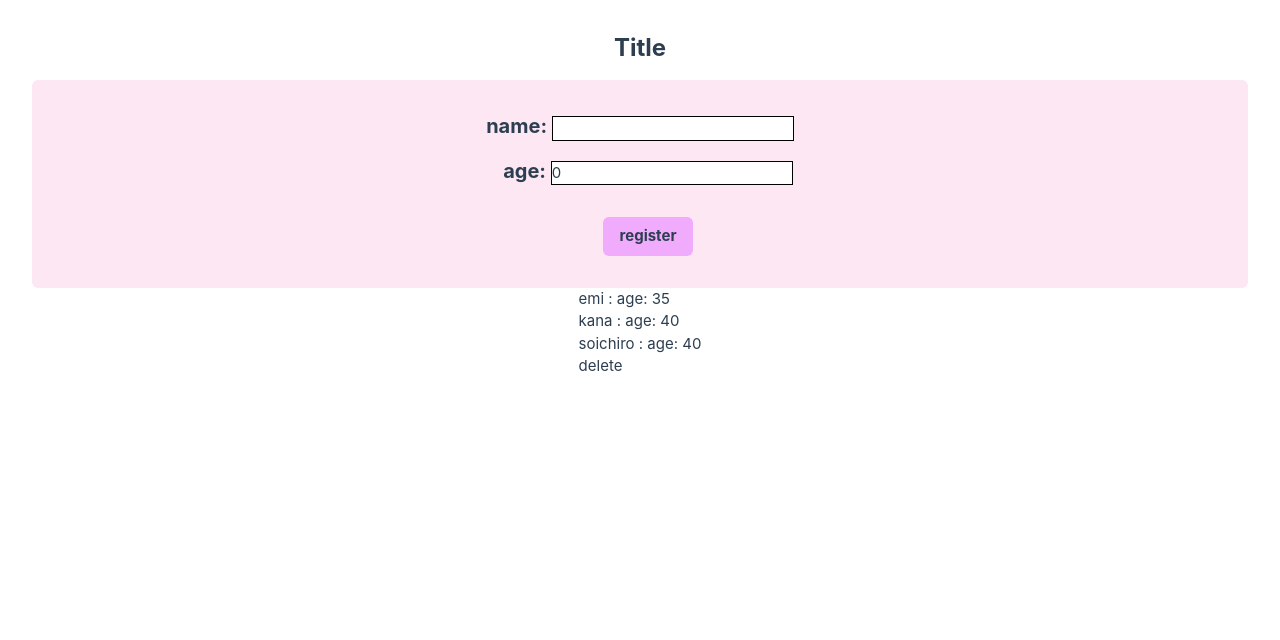
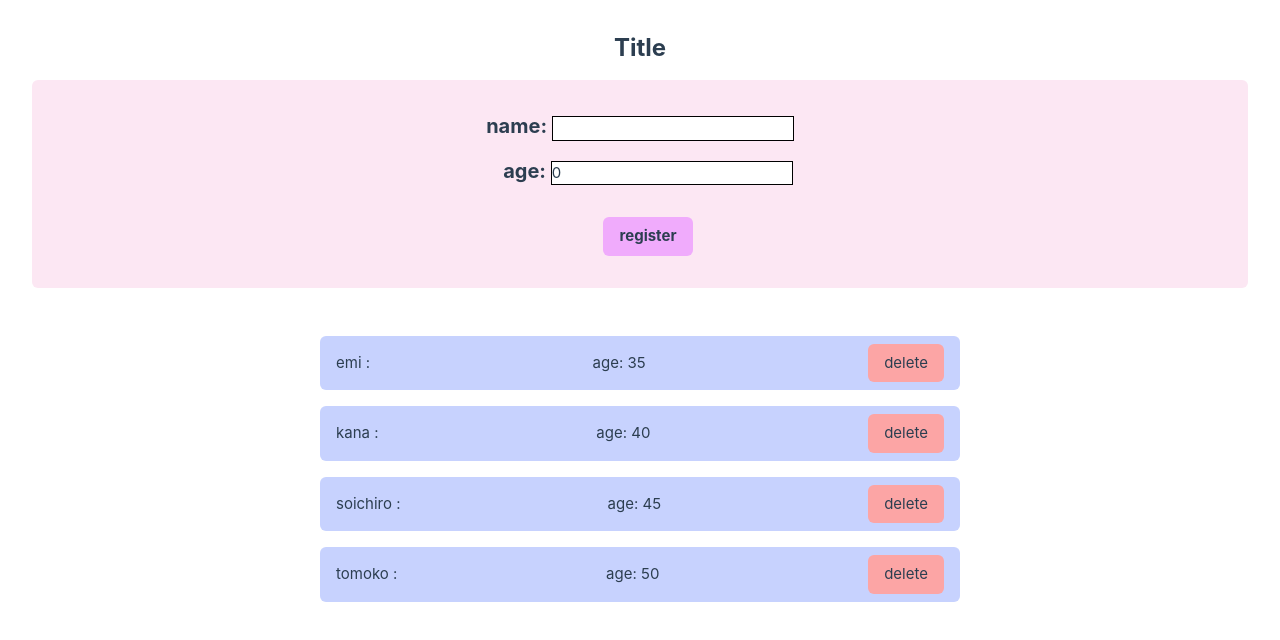
Before and after one commit to miura19/vue-typescript-tutorial, a Vue app: page / in a window 1280 px wide. Shown: the top 640 px of the page. Built offline with nearby package versions, Linux system fonts and the light colour scheme.

Commit message:
レイアウト修正

```diff
--- a/src/components/PersonList.vue
+++ b/src/components/PersonList.vue
@@ -6,17 +6,14 @@ type Props = {
     persons: Person[]
 }
 
-
 defineProps<Props>()
 
 </script>
 
 <template>
-    <div>
-        <li v-for="person in persons" :key="person.id">
-            <span>{{ person.name }} : </span>
-            <span>age: {{ person.age }}</span>
-        </li>
-        <button>delete</button>
-    </div>
+    <li v-for="person in persons" :key="person.id" class=" bg-indigo-200 py-2 px-4 mb-4 rounded-md flex items-center justify-between w-140">
+        <span>{{ person.name }} : </span>
+        <span>age: {{ person.age }}</span>
+        <button class="bg-red-300 py-2 px-4 rounded-md transition-all duration-300 hover:bg-red-100">delete</button>
+    </li>
 </template>
--- a/src/components/PersonPostForm.vue
+++ b/src/components/PersonPostForm.vue
@@ -17,7 +17,7 @@ const register = () => {
 </script>
 
 <template>
-    <div class=" bg-pink-100 w-full flex flex-col items-center p-8 rounded-md space-x-4">
+    <div class=" bg-pink-100 w-full flex flex-col items-center p-8 rounded-md space-x-4 mb-12">
         <div class="mb-4">
             <span class="text-xl font-bold">name: </span>
             <span>
--- a/src/components/Persons.vue
+++ b/src/components/Persons.vue
@@ -14,7 +14,8 @@ export type Person = {
 const persons: Ref<Person[]> = ref([
     {id: 0 , name:'emi' , age: 35},
     {id: 1 , name:'kana' , age: 40},
-    {id: 2 , name:'soichiro' , age: 40},
+    {id: 2 , name:'soichiro' , age: 45},
+    {id: 3 , name:'tomoko' , age: 50},
 ])
 
 </script>
--- a/tailwind.config.js
+++ b/tailwind.config.js
@@ -2,7 +2,11 @@
 module.exports = {
   content: ['./index.html', './src/**/*.{vue,js,ts,jsx,tsx}'],
   theme: {
-    extend: {},
+    extend: {
+      width: {
+        '140': '40rem',
+      }
+    },
   },
   plugins: [],
 }
```
